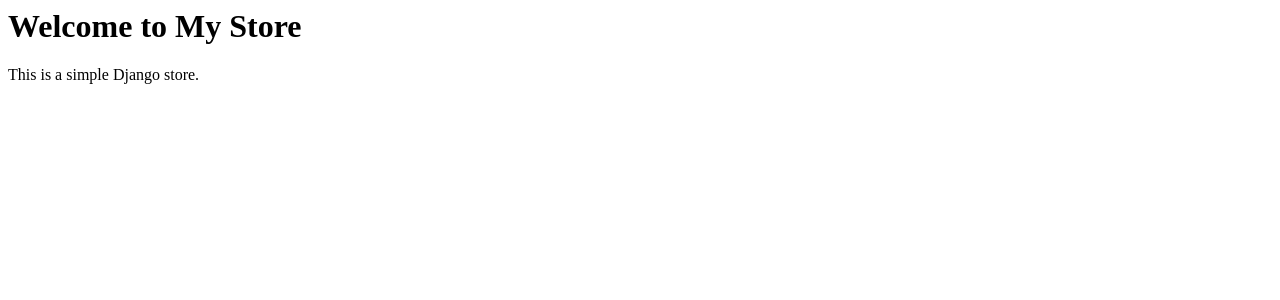
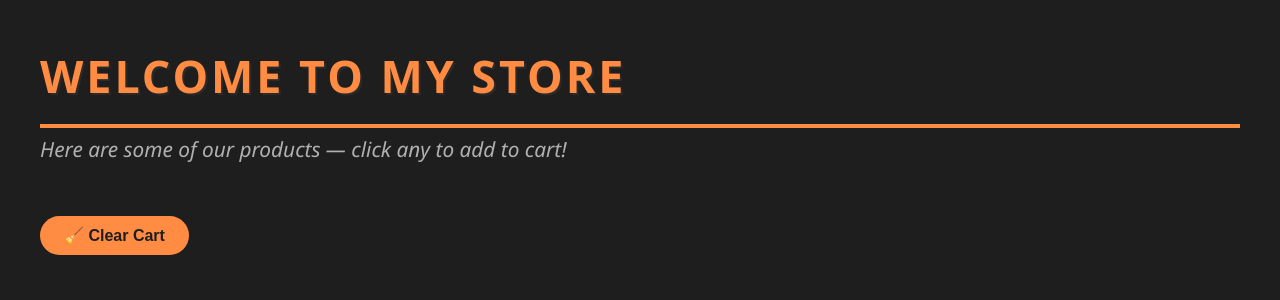
Before and after one commit to alkama2022/Django-Backend-E-Commerce-Application, a Django app: page / in a window 1280 px wide. Shown: the top 300 px of the page. Run offline with Django 5.2, Linux system fonts and the light colour scheme; data that the repository does not hold is empty.

Commit message:
views.py

```diff
--- a/playground/templates/index.html
+++ b/playground/templates/index.html
@@ -1,9 +1,152 @@
 <html>
 <head>
     <title>My Store</title>
+    <style>
+        body {
+            background: #1e1e1e;
+            color: #e0e0e0;
+            font-family: 'Segoe UI', 'Courier New', monospace;
+            margin: 40px;
+            line-height: 1.6;
+        }
+        h1 {
+            font-size: 2.8em;
+            font-weight: 700;
+            text-transform: uppercase;
+            letter-spacing: 3px;
+            color: #ff8c42;
+            border-bottom: 4px solid #ff8c42;
+            padding-bottom: 12px;
+            margin-bottom: 10px;
+            text-shadow: 2px 2px 0 #2a2a2a;
+        }
+        p {
+            font-size: 1.3em;
+            color: #b0b0b0;
+            margin-top: -5px;
+            font-style: italic;
+        }
+        ul {
+            list-style: none;
+            padding: 0;
+            margin-top: 30px;
+            border-left: 5px solid #ff8c42;
+            background: #262626;
+            border-radius: 0 12px 12px 0;
+            box-shadow: 0 4px 15px rgba(0,0,0,0.6);
+        }
+        li {
+            padding: 16px 24px;
+            background: #2d2d2d;
+            border-bottom: 2px solid #3a3a3a;
+            font-weight: 600;
+            font-size: 1.15em;
+            cursor: pointer;
+            transition: all 0.25s ease;
+            display: flex;
+            justify-content: space-between;
+            align-items: center;
+        }
+        li:last-child {
+            border-bottom: none;
+            border-radius: 0 0 12px 0;
+        }
+        li:hover {
+            background: #3a3a3a;
+            padding-left: 32px;
+            border-left: 6px solid #ffa64d;
+            color: #fff;
+        }
+        li:active {
+            transform: scale(0.98);
+            background: #444;
+        }
+        .product-price {
+            color: #ff8c42;
+            font-weight: 700;
+            background: #1e1e1e;
+            padding: 4px 12px;
+            border-radius: 20px;
+            font-size: 0.9em;
+        }
+        .cart-feedback {
+            margin-top: 30px;
+            padding: 14px 20px;
+            background: #2a2a2a;
+            border-left: 6px solid #4caf50;
+            border-radius: 8px;
+            font-size: 1.1em;
+            color: #cfcfcf;
+            display: none;
+            transition: opacity 0.3s;
+        }
+        .cart-feedback.show {
+            display: block;
+            animation: fadeIn 0.4s;
+        }
+        @keyframes fadeIn {
+            from { opacity: 0; transform: translateY(-10px); }
+            to { opacity: 1; transform: translateY(0); }
+        }
+        .btn-reset {
+            background: #ff8c42;
+            border: none;
+            color: #1e1e1e;
+            font-weight: bold;
+            padding: 10px 24px;
+            border-radius: 30px;
+            cursor: pointer;
+            font-size: 1em;
+            margin-top: 20px;
+            transition: background 0.2s, transform 0.1s;
+        }
+        .btn-reset:hover {
+            background: #ffa64d;
+            transform: scale(1.02);
+        }
+        .btn-reset:active {
+            transform: scale(0.96);
+        }
+    </style>
 </head>
 <body>
     <h1>Welcome to My Store</h1>
-    <p>This is a simple Django store.</p>
+    <p>Here are some of our products — click any to add to cart!</p>
+    <ul id="product-list">
+        {% for product in products %}
+            <li data-title="{{ product.title }}" data-price="{{ product.price }}">
+                <span>{{ product.title }}</span>
+                <span class="product-price">${{ product.price|floatformat:2 }}</span>
+            </li>
+        {% endfor %}
+    </ul>
+
+    <div id="cart-feedback" class="cart-feedback">
+        🛒 Added <strong id="last-added"></strong> to your cart!
+    </div>
+
+    <button class="btn-reset" id="reset-btn">🧹 Clear Cart</button>
+
+    <script>
+        const feedback = document.getElementById('cart-feedback');
+        const lastAdded = document.getElementById('last-added');
+        const productList = document.getElementById('product-list');
+
+        productList.addEventListener('click', function(e) {
+            const li = e.target.closest('li');
+            if (!li) return;
+            const title = li.dataset.title;
+            const price = li.dataset.price;
+            lastAdded.textContent = `${title} — ${price}`;
+            feedback.classList.add('show');
+            // Optional: log to console
+            console.log(`Added to cart: ${title} (${price})`);
+        });
+
+        document.getElementById('reset-btn').addEventListener('click', function() {
+            feedback.classList.remove('show');
+            lastAdded.textContent = '';
+        });
+    </script>
 </body>
 </html>
--- a/playground/views.py
+++ b/playground/views.py
@@ -1,7 +1,8 @@
 from django.shortcuts import render
-
+from store.models import Product
 # Create your views here.
 
 
 def index(request):
-    return render(request, 'index.html')
+    products = Product.objects.all()
+    return render(request, 'index.html', {'products': products})
```
